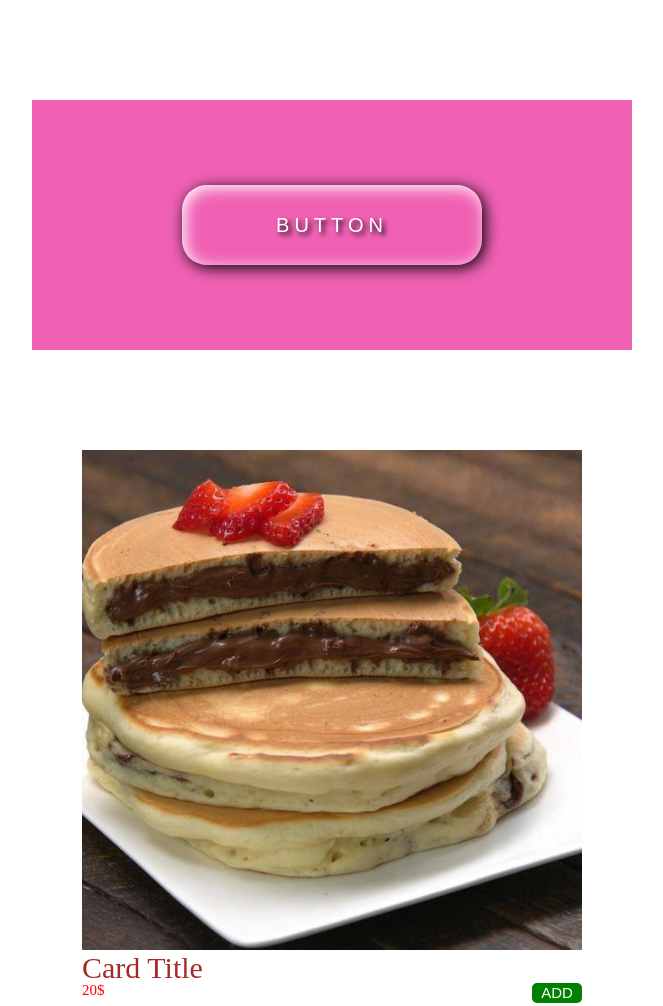
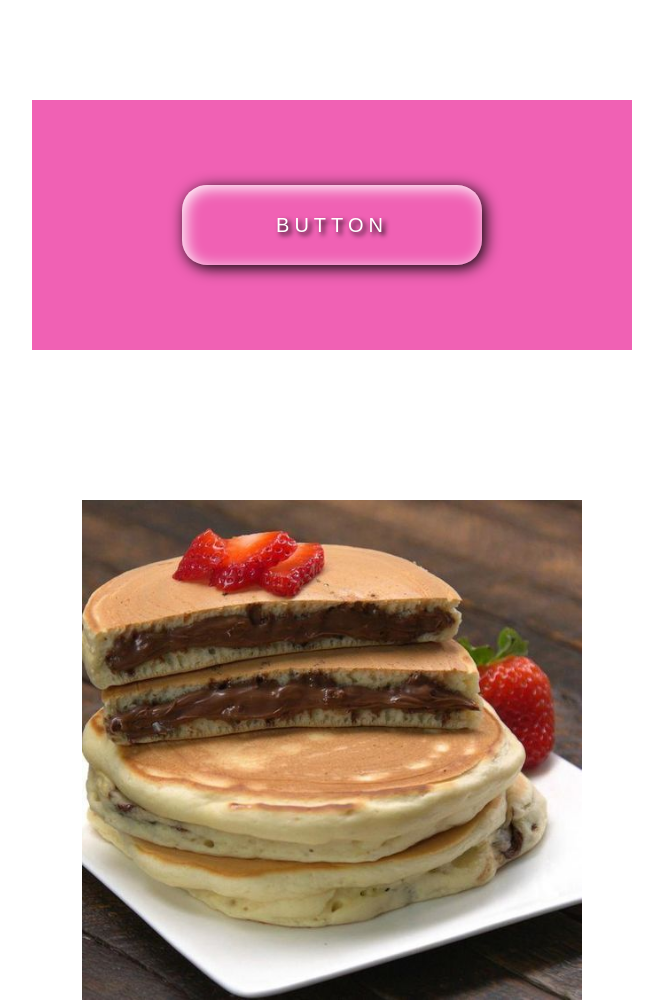
Before and after one commit to mariamabzianidze/homework8, a plain HTML site: page index.html in a window 1280 px wide. Shown: the top 1006 px of the page, without its empty margins (308-971 px from the left). Drawn offline with Linux system fonts and the light colour scheme.

Commit message:
update css

```diff
--- a/css/style.css
+++ b/css/style.css
@@ -32,7 +32,7 @@
   text-shadow: 1px 1px 15px black;
 }
 /* task N2 */
-..task2_article {
+.task2_article {
   width: 600px;
   margin: auto;
   padding: 50px;
```
